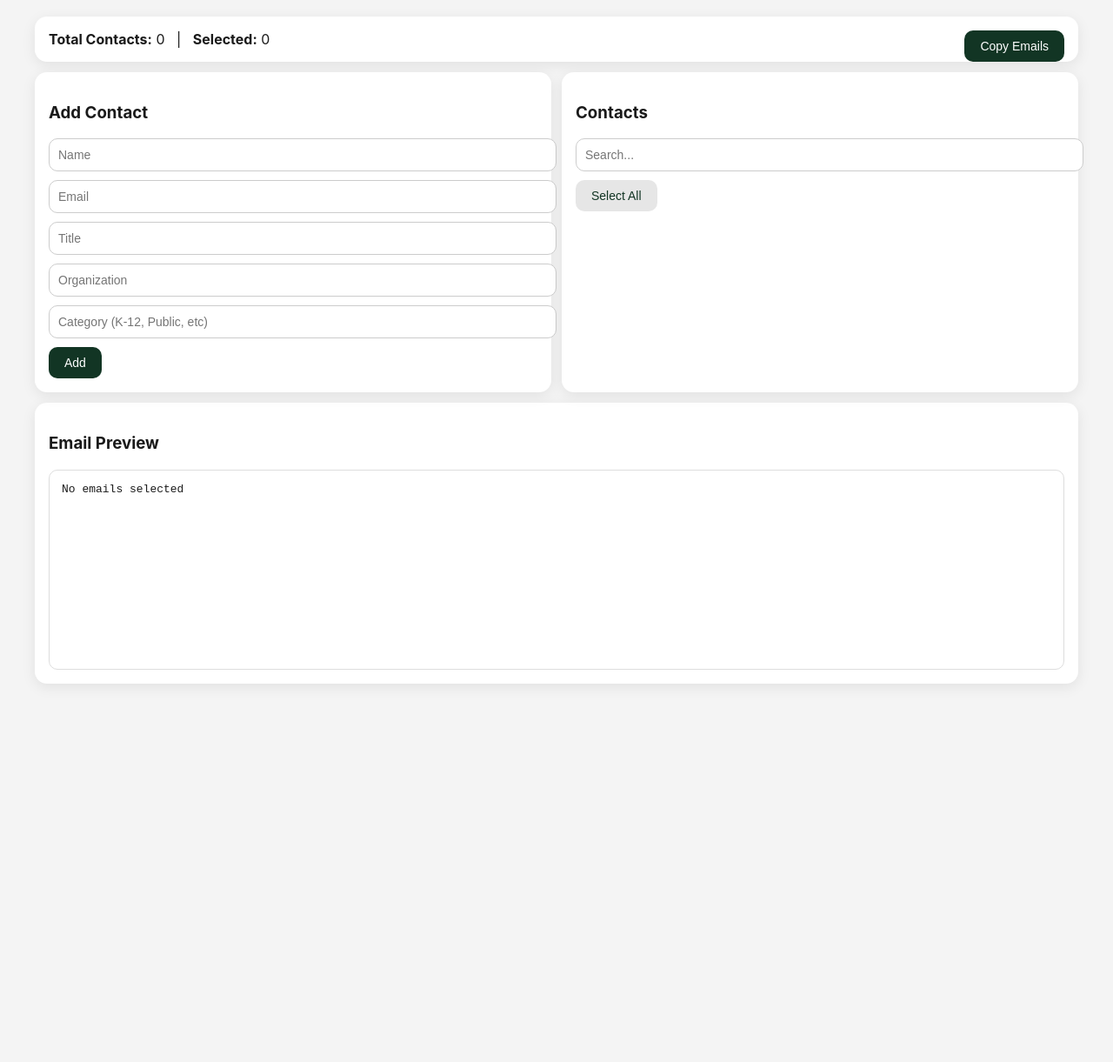
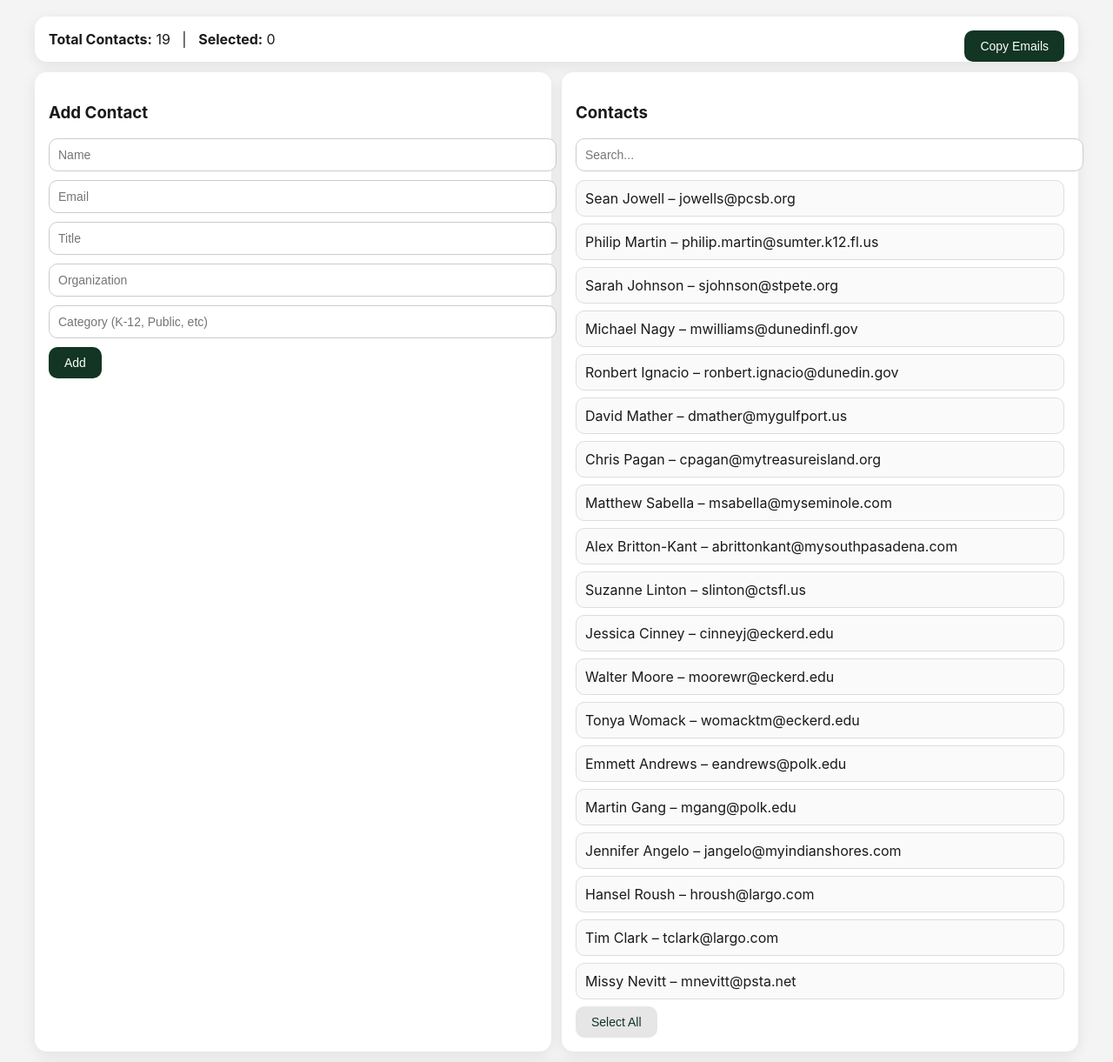
Before and after one commit to tihmeh/email-blast-tool, a plain HTML site: page index.html in a window 1280 px wide. Shown: the part 79-1300 px from the top of the page at 87% size. Before the commit the page ends 893 px from the top, so only its background shows below. Drawn offline with Linux system fonts and the light colour scheme.

Commit message:
Update index.html

```diff
--- a/index.html
+++ b/index.html
@@ -89,7 +89,6 @@ input {
   font-family: monospace;
   font-size: 13px;
 }
-
 </style>
 </head>
 <body>
@@ -137,8 +136,35 @@ input {
 </div>
 
 <script>
-/* ===== Data ===== */
-let contacts = JSON.parse(localStorage.getItem("contacts") || "[]");
+/* ===== Preloaded Contacts (Your 19 contacts) ===== */
+let contacts = [
+  {name:"Sean Jowell", email:"jowells@pcsb.org", title:"Director Safety & Security", organization:"Pinellas County School District"},
+  {name:"Philip Martin", email:"philip.martin@sumter.k12.fl.us", title:"Director of Safety & Security", organization:"Sumter County Public Schools"},
+  {name:"Sarah Johnson", email:"sjohnson@stpete.org", title:"IT Manager", organization:"City of St. Petersburg"},
+  {name:"Michael Nagy", email:"mwilliams@dunedinfl.gov", title:"Director of IT", organization:"City of Dunedin"},
+  {name:"Ronbert Ignacio", email:"ronbert.ignacio@dunedin.gov", title:"IT Specialist", organization:"City of Dunedin"},
+  {name:"David Mather", email:"dmather@mygulfport.us", title:"Director of IT", organization:"City of Gulfport"},
+  {name:"Chris Pagan", email:"cpagan@mytreasureisland.org", title:"Director of IT", organization:"City of Treasure Island"},
+  {name:"Matthew Sabella", email:"msabella@myseminole.com", title:"Director of IT", organization:"City of Seminole"},
+  {name:"Alex Britton-Kant", email:"abrittonkant@mysouthpasadena.com", title:"Director of IT", organization:"City of S. Pasadena"},
+  {name:"Suzanne Linton", email:"slinton@ctsfl.us", title:"Director of IT", organization:"City of Tarpon Springs"},
+  {name:"Jessica Cinney", email:"cinneyj@eckerd.edu", title:"Director of Campus Safety & Security", organization:"Eckerd College"},
+  {name:"Walter Moore", email:"moorewr@eckerd.edu", title:"Director of IT", organization:"Eckerd College"},
+  {name:"Tonya Womack", email:"womacktm@eckerd.edu", title:"Risk Management & Safety", organization:"Eckerd College"},
+  {name:"Emmett Andrews", email:"eandrews@polk.edu", title:"Director of Safety & Security", organization:"Polk State College"},
+  {name:"Martin Gang", email:"mgang@polk.edu", title:"Director of Technology and IT", organization:"Polk State College"},
+  {name:"Jennifer Angelo", email:"jangelo@myindianshores.com", title:"Admin Assistant", organization:"Town of Indian Shores"},
+  {name:"Hansel Roush", email:"hroush@largo.com", title:"Director of IT", organization:"City of Largo"},
+  {name:"Tim Clark", email:"tclark@largo.com", title:"IT Admin", organization:"City of Largo"},
+  {name:"Missy Nevitt", email:"mnevitt@psta.net", title:"Superintendant of Facilities", organization:"PSTA"}
+];
+
+/* LocalStorage Sync */
+if (!localStorage.getItem("contacts")) {
+  localStorage.setItem("contacts", JSON.stringify(contacts));
+}
+contacts = JSON.parse(localStorage.getItem("contacts"));
+
 let selected = new Set();
 
 /* ===== Render ===== */
@@ -182,8 +208,8 @@ document.getElementById("addBtn").onclick = () => {
     name: name.value.trim(),
     email: email.value.trim(),
     title: title.value.trim(),
-    org: org.value.trim(),
-    cat: cat.value.trim()
+    organization: org.value.trim(),
+    category: cat.value.trim()
   };
   if (!c.email) return alert("Email required");
   if (contacts.find(x => x.email === c.email)) return alert("Already exists");
```
